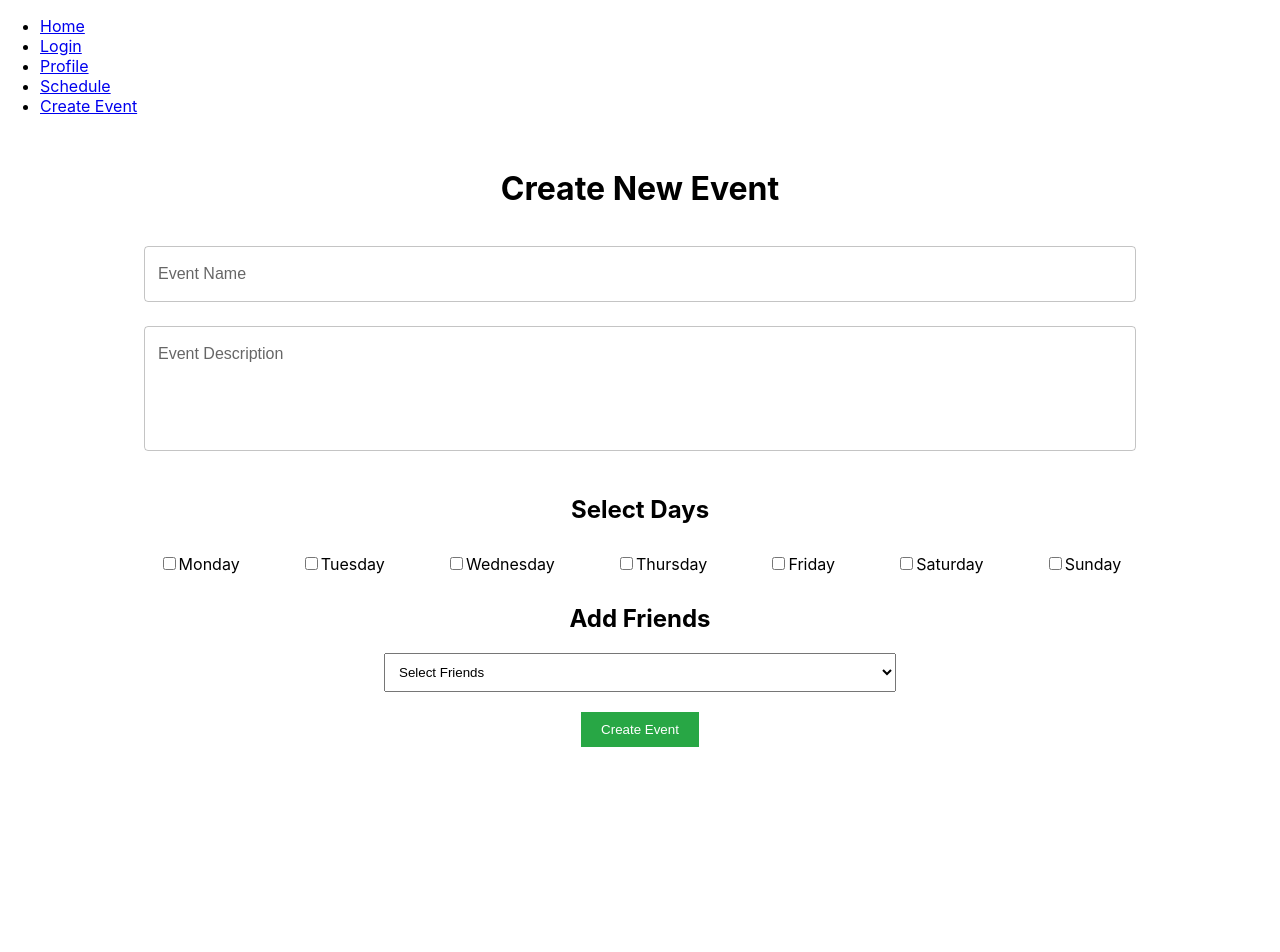
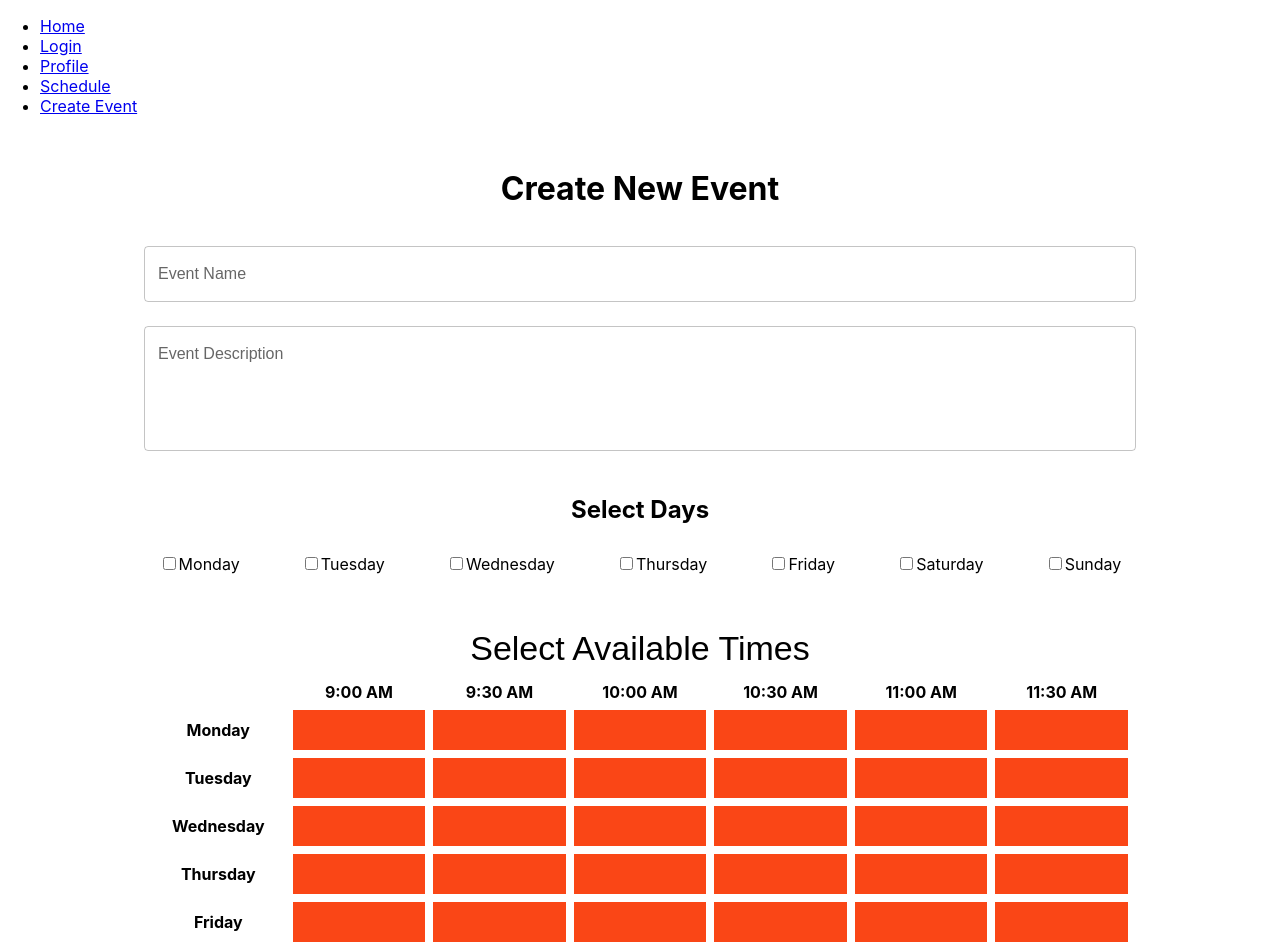
Before and after one commit to mattcattb/Gator-Scheduler, a React (Create React App) app in the folder wtm-react/: page /create in a window 1280 px wide. Shown: the top 952 px of the page. Before the commit the page ends 800 px from the top, so only its background shows below. Built offline with nearby package versions, Linux system fonts and the light colour scheme.

Commit message:
added possiblity range selector

```diff
--- a/wtm-react/src/components/EventCreation/eventcreator.jsx
+++ b/wtm-react/src/components/EventCreation/eventcreator.jsx
@@ -2,8 +2,8 @@ import React from 'react';
 import './eventcreator.css';
 
 import AddFriends from './addfriends';
-import DaySelection from './dayselection';
 import EventHeader from './eventheader';
+import PossibilityRangeSelector from './rangeselector';
 
 import { useState } from 'react';
 
@@ -21,9 +21,8 @@ function EventCreator() {
           eventDescription={eventDescription}
           setEventDescription={setEventDescription}
         />
-        <DaySelection />
-        <AddFriends />
-
+        <PossibilityRangeSelector/>
+        <AddFriends/>
         <div className="section">
           <button className="submit-btn">Create Event</button>
         </div>
--- /dev/null
+++ b/wtm-react/src/components/EventCreation/rangeselector.jsx
@@ -0,0 +1,109 @@
+import React, { useState } from 'react';
+import { Typography, Box } from '@mui/material';
+
+// Define days of the week and time slots
+const daysOfWeek = ['Monday', 'Tuesday', 'Wednesday', 'Thursday', 'Friday'];
+const timeSlots = ['9:00 AM', '9:30 AM', '10:00 AM', '10:30 AM', '11:00 AM', '11:30 AM']; // Example slots
+
+function PossibilityRangeSelector() {
+  // Allows user to select what times group can choose for meeting
+  return (
+    <div>
+      <DaySelection/>
+      <TimeSelectorGrid/>
+    </div>
+  )
+}
+
+function TimeSelectorGrid() {
+  // Maintain a state for selected time slots
+  const [selectedTimes, setSelectedTimes] = useState({});
+
+  // Toggle selection of a time slot
+  const toggleTimeSlot = (day, time) => {
+    setSelectedTimes((prev) => ({
+      ...prev,
+      [day]: {
+        ...prev[day],
+        [time]: !prev[day]?.[time],
+      },
+    }));
+  };
+
+  return (
+    <Box sx={{ padding: 3 }}>
+      <Typography variant="h4" gutterBottom>
+        Select Available Times
+      </Typography>
+
+      {/* Calendar Grid */}
+      <Box
+        sx={{
+          display: 'grid',
+          gridTemplateColumns: `repeat(${timeSlots.length + 1}, 1fr)`, // 1 extra column for days
+          gap: 1,
+        }}
+      >
+        {/* Empty box for the corner above day labels */}
+        <Box></Box>
+
+        {/* Time Slot Headers */}
+        {timeSlots.map((slot) => (
+          <Box key={slot} sx={{ textAlign: 'center', fontWeight: 'bold' }}>
+            {slot}
+          </Box>
+        ))}
+
+        {/* Day Rows with time slots */}
+        {daysOfWeek.map((day) => (
+          <React.Fragment key={day}>
+            {/* Day label column */}
+            <Box sx={{ fontWeight: 'bold', display: 'flex', alignItems: 'center', justifyContent: 'center' }}>
+              {day}
+            </Box>
+
+            {/* Time slot columns */}
+            {timeSlots.map((time) => (
+              <Box
+                key={time}
+                onClick={() => toggleTimeSlot(day, time)} // Toggle time slot on click
+                sx={{
+                  height: 40,
+                  backgroundColor: selectedTimes[day]?.[time] ? '#0021A5' : '#FA4616', // Gator blue or orange
+                  cursor: 'pointer',
+                  display: 'flex',
+                  alignItems: 'center',
+                  justifyContent: 'center',
+                  color: '#fff',
+                }}
+              >
+                {selectedTimes[day]?.[time] ? 'Selected' : ''}
+              </Box>
+            ))}
+          </React.Fragment>
+        ))}
+      </Box>
+    </Box>
+  );
+}
+
+function DaySelection(props) {
+
+  const daysOfWeek = ['Monday', 'Tuesday', 'Wednesday', 'Thursday', 'Friday', 'Saturday', 'Sunday'];
+
+  return (
+      <div className="section">
+        <h2>Select Days</h2>
+        <div className="days-selection">
+          {daysOfWeek.map((day, index) => (
+            <div key={index} className="day-checkbox">
+              <input type="checkbox" id={day} />
+              <label htmlFor={day}>{day}</label>
+            </div>
+          ))}
+        </div>
+      </div>
+  );
+}
+
+export default PossibilityRangeSelector
```
Also changed, not shown: wtm-react/src/components/EventCreation/eventheader.jsx (line endings or trailing spaces), wtm-react/src/components/EventCreation/pageheader.jsx (deleted).
